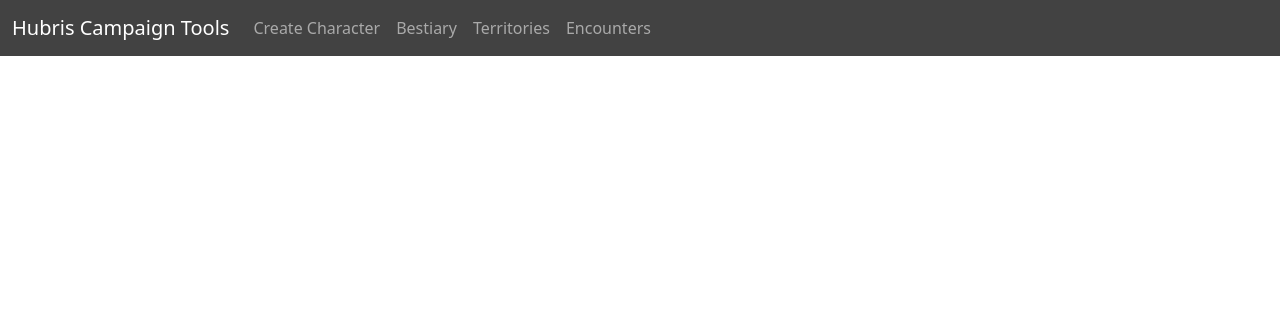
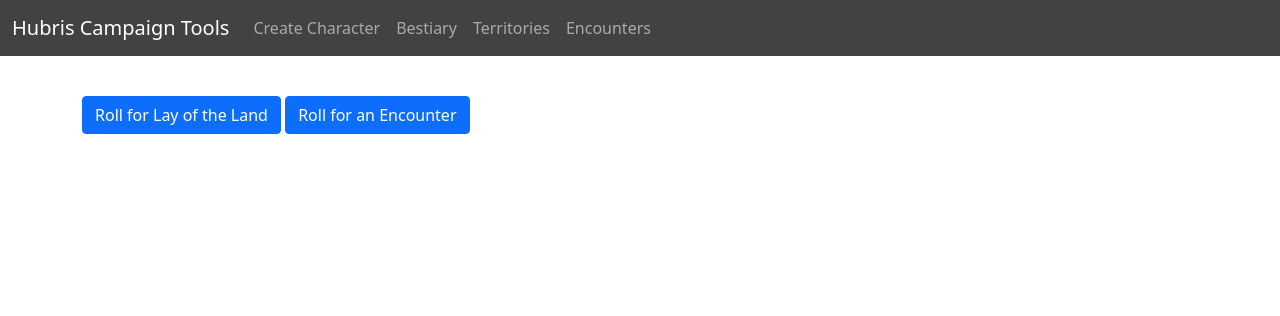
Before and after one commit to philippe-lemaire/hubris, a Django app: template territories/templates/territories/territory_detail.html in a window 1280 px wide. Shown: the top 316 px of the page. Run offline with Django 3.2, Linux system fonts and the light colour scheme; the template is opened without the code that fills it, so the values that code supplies are empty.

Commit message:
buttons for future features.

```diff
--- a/territories/templates/territories/territory_detail.html
+++ b/territories/templates/territories/territory_detail.html
@@ -12,4 +12,10 @@ Hubris Territories
     <li><a href="{% url 'territories:location' location.slug %}">{{location.name}}</a></li>
     {% endfor %}
 </ol>
+
+<a class="btn btn-primary" href="#" role="button">Roll for Lay of the Land</a>
+
+<a class="btn btn-primary" href="#" role="button">Roll for an Encounter</a>
+
+
 {% endblock %}
```
